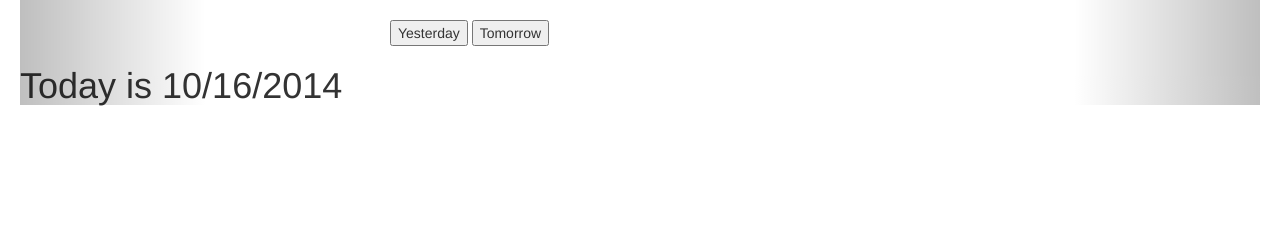
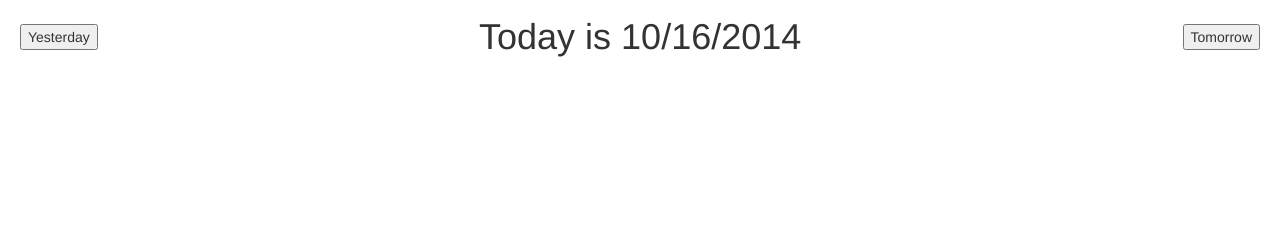
Before and after one commit to henryhwilson/dartmouthcalendar, a Flask app: page /index in a window 1280 px wide. Shown: the part 433-673 px from the top of the page. Run offline with Flask 2, Linux system fonts and the light colour scheme; parts of the project's set-up code (start-up, migrations or seed data) failed here and were passed over; some libraries are stand-ins or nearby versions.

Commit message:
centering layout of the main page

```diff
--- a/webpage/app/templates/base.html
+++ b/webpage/app/templates/base.html
@@ -1,3 +1,4 @@
+<!DOCTYPE html>
 <html>
   <head>
     <link rel="stylesheet" href="static/css/bootstrap.min.css">
--- a/webpage/app/templates/index.html
+++ b/webpage/app/templates/index.html
@@ -91,19 +91,6 @@
                 </table>
             </div>
         </div>
-        <div>
-            <table class="table table-bordered table-striped" style="margin:20px auto; width:500px">
-                <tr>
-                    <td style="margin: 0 auto;"><th>Sunday</th></td>
-                    <td style="text-align:center;"><th>Monday</th></td>
-                    <td style="text-align:center;"><th>Tuesday</th></td>
-                    <td style="text-align:center;"><th>Wednesday</th></td>
-                    <td style="text-align:center;"><th>Thursday</th></td>
-                    <td style="text-align:center;"><th>Friday</th></td>
-                    <td style="text-align:center;"><th>Saturday</th></td>
-                </tr>
-            </table>
-        </div>
 
 
 <!--             </div>
@@ -121,17 +108,6 @@
 
         </div> -->
         <!-- Carousel nav -->
-        <div style="margin:20px auto; width:500px">
-            <input type="button" name="b1" value="Yesterday" onclick="location.href='index'">
-            <input type="button" name="b1" value="Tomorrow" onclick="location.href='index'">
-        </div>
-
-        <div id="day month year">
-            <h1>
-                Today is {{month}}/{{day}}/{{year}}
-            </h1>
-        </div>
-
         <a class="carousel-control left" href="#myCarousel" data-slide="prev">
             <span class="glyphicon glyphicon-chevron-left"></span>
         </a>
@@ -139,5 +115,35 @@
             <span class="glyphicon glyphicon-chevron-right"></span>
         </a>
     </div>
+    <div>
+        <table class="table table-bordered table-striped" style="margin:20px auto; width:500px">
+            <tr>
+                <td style="margin: 0 auto;"><th>Sunday</th></td>
+                <td style="text-align:center;"><th>Monday</th></td>
+                <td style="text-align:center;"><th>Tuesday</th></td>
+                <td style="text-align:center;"><th>Wednesday</th></td>
+                <td style="text-align:center;"><th>Thursday</th></td>
+                <td style="text-align:center;"><th>Friday</th></td>
+                <td style="text-align:center;"><th>Saturday</th></td>
+            </tr>
+        </table>
+    </div>
+    <table>
+        <tr style="margin:auto">
+            <td style="width:5%">
+                <input type="button" name="b1" value="Yesterday" onclick="location.href='index'">
+            </td>
+            <td style="width:90%">
+                <div id="day month year">
+                    <h1 style="text-align:center; margin: auto">
+                            Today is {{month}}/{{day}}/{{year}}
+                    </h1>
+                </div>
+            </td>
+            <td style="width: 5%">
+                <input type="button" name="b1" value="Tomorrow" onclick="location.href='index'">
+            </td>
+        </tr>
+    </table>
 </div>
 {% endblock %}
```
